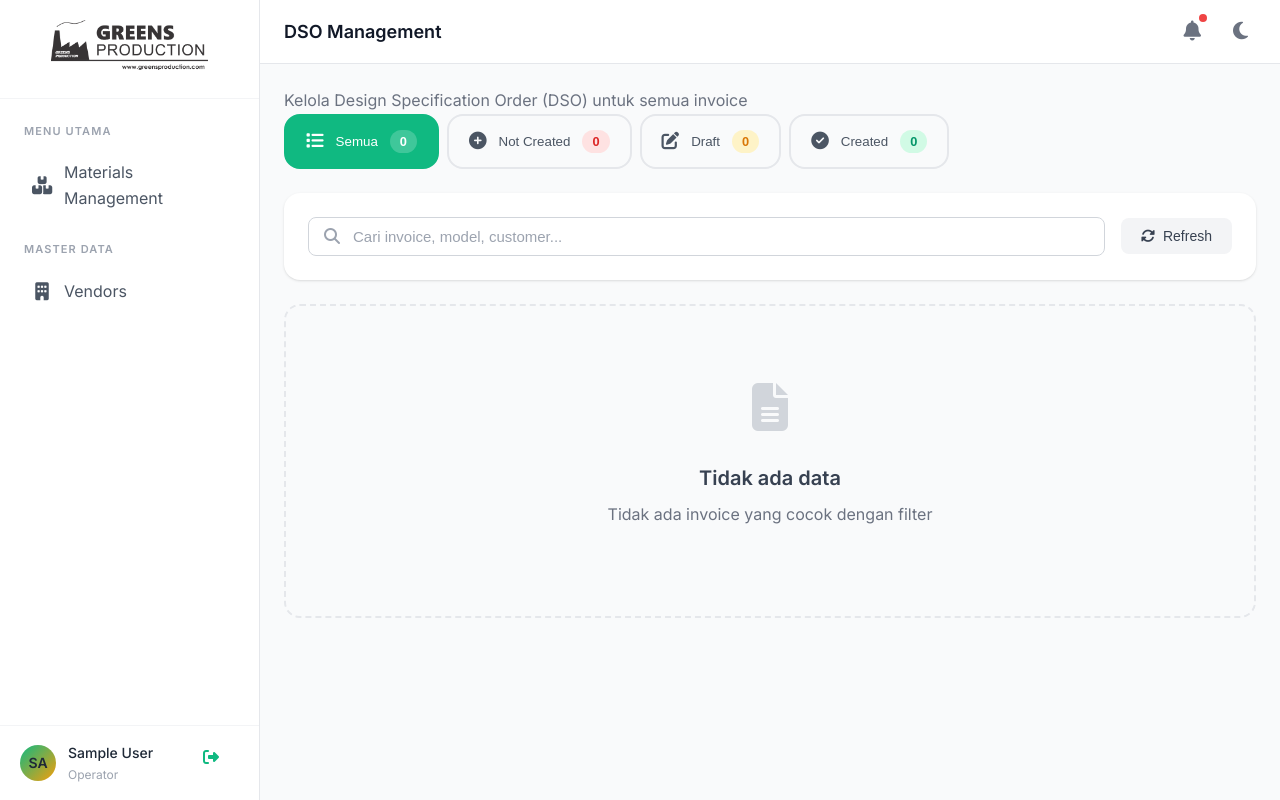
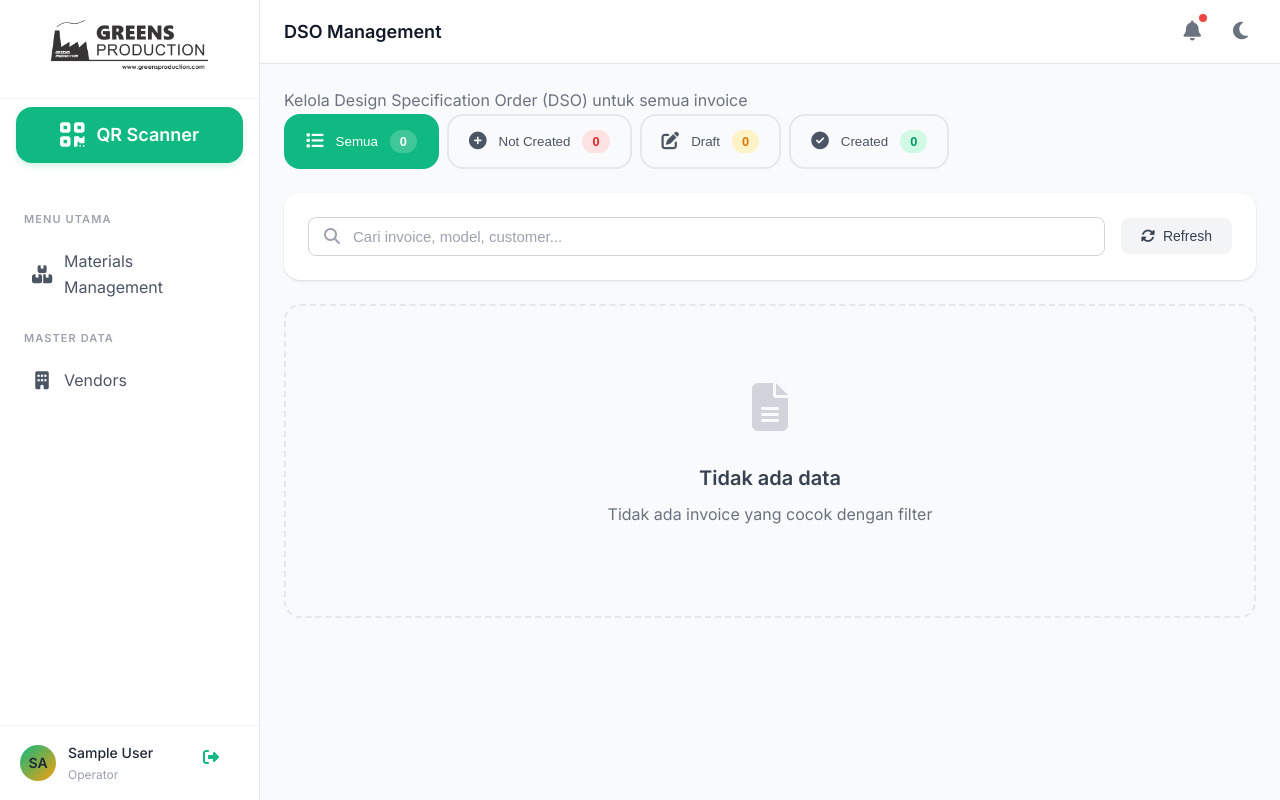
Before and after one commit to drwijaya/green-productions, a Flask app: page /dso in a window 1280 px wide. Run offline with Flask 3, Linux system fonts and the light colour scheme; the visitor is signed in with stand-in values (Sample User, id 1); data that the repository does not hold is empty.

Commit message:
feat: add QR Scanner shortcut to sidebar

```diff
--- a/app/static/css/main.css
+++ b/app/static/css/main.css
@@ -1084,3 +1084,36 @@ a:hover {
 .hidden {
     display: none !important;
 }
+
+/* QR Scanner Button in Sidebar */
+.nav-qr-scanner {
+    padding: 0.5rem 1rem;
+    margin-bottom: 1rem;
+}
+
+.btn-qr-scanner {
+    background: #10B981;
+    /* Precise emerald green matching the image */
+    color: white !important;
+    display: flex;
+    align-items: center;
+    justify-content: center;
+    gap: 0.75rem;
+    padding: 0.875rem;
+    border-radius: 1rem;
+    font-weight: 600;
+    font-size: 1.125rem;
+    text-decoration: none;
+    transition: all 0.2s ease;
+    box-shadow: 0 4px 6px -1px rgba(16, 185, 129, 0.2);
+}
+
+.btn-qr-scanner:hover {
+    background: #059669;
+    transform: translateY(-2px);
+    box-shadow: 0 10px 15px -3px rgba(16, 185, 129, 0.3);
+}
+
+.btn-qr-scanner i {
+    font-size: 1.75rem;
+}
--- a/app/templates/base.html
+++ b/app/templates/base.html
@@ -33,6 +33,13 @@
                     <img src="{{ url_for('static', filename='img/logo.png') }}" alt="Green Production"
                         style="max-height: 50px; width: auto;">
                 </div>
+            </div>
+
+            <div class="nav-qr-scanner">
+                <a href="{{ url_for('views.scan_index') }}" class="btn-qr-scanner">
+                    <i class="fas fa-qrcode"></i>
+                    <span>QR Scanner</span>
+                </a>
             </div>
 
             <nav class="sidebar-nav">
```
